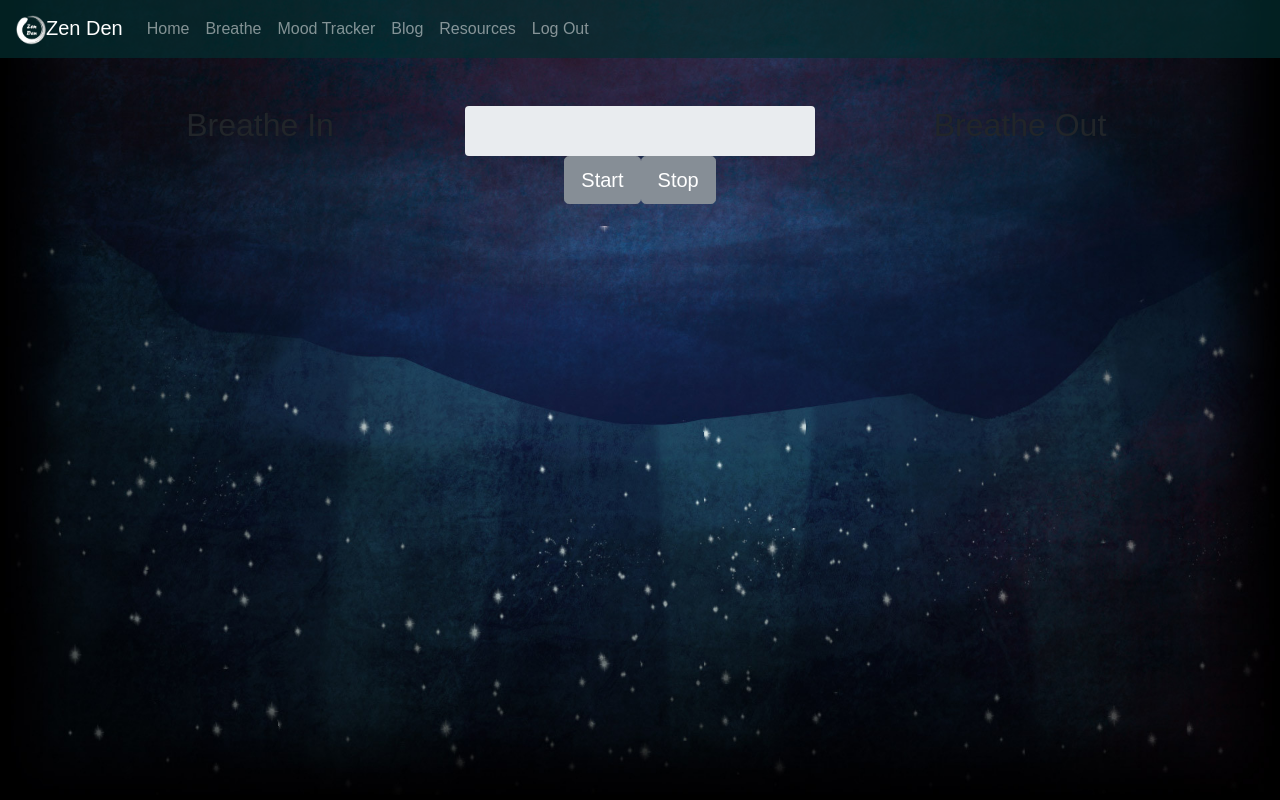
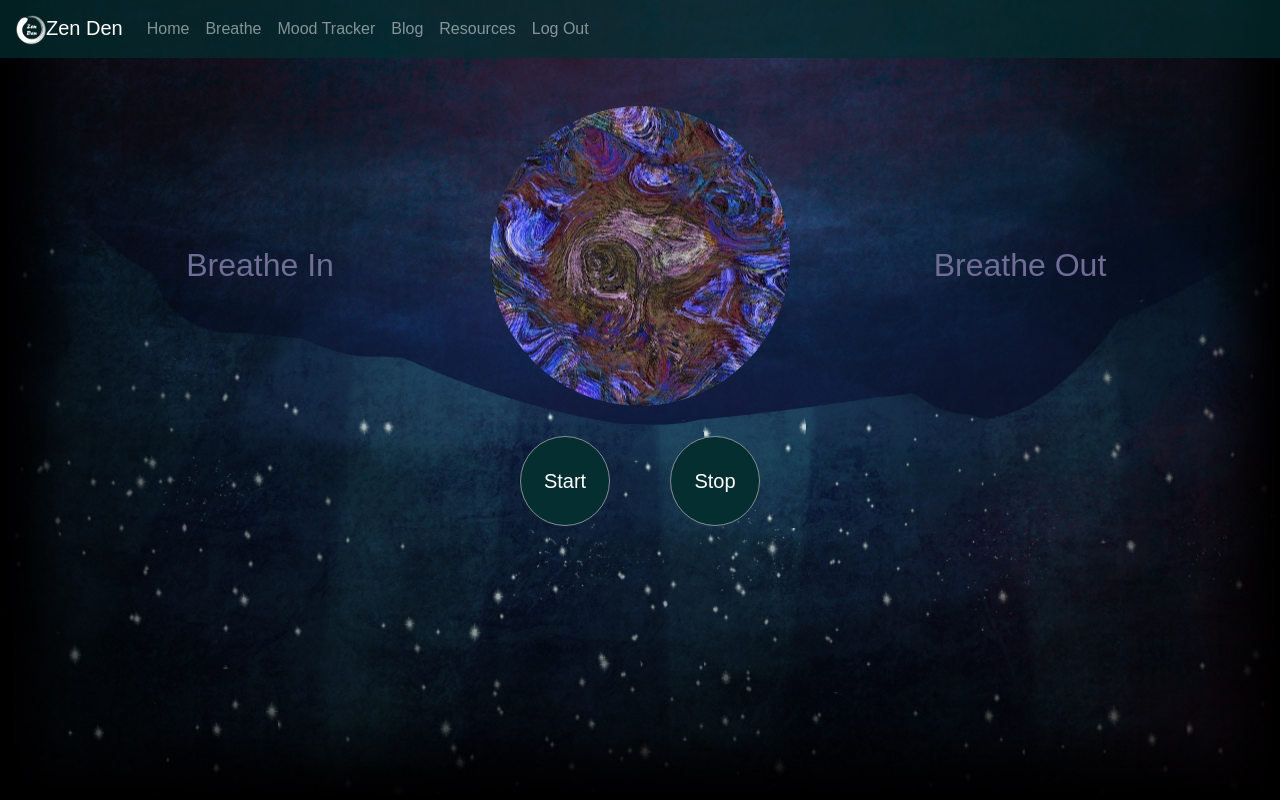
Before and after one commit to drdito/Zen-Den, a React (Create React App) app in the folder client/: page /breathe in a window 1280 px wide. Built offline with nearby package versions, Linux system fonts and the light colour scheme.

Commit message:
styled brathe page

```diff
--- a/client/src/components/Containers/Breathe/Breathe.js
+++ b/client/src/components/Containers/Breathe/Breathe.js
@@ -14,18 +14,22 @@ const animateBar = () => {
   let barFull = false;
   const interval = setInterval(function() {
       if (barFull === false){
-        current_progress += 1;
+        current_progress += .5;
         document.getElementById("breathIn").style.fontWeight = "bolder"
+        document.getElementById("breathIn").style.color = "white"
         document.getElementById("breathOut").style.fontWeight = "normal"
+        document.getElementById("breathOut").style.color = "#706e96"
 
         if (current_progress === 100) {
           barFull = true;
         }
       }
       else {
-        current_progress -= 1;
+        current_progress -= .5;
         document.getElementById("breathIn").style.fontWeight = "normal"
+        document.getElementById("breathIn").style.color = "#706e96"
         document.getElementById("breathOut").style.fontWeight = "bolder"
+        document.getElementById("breathOut").style.color = "white"
 
         if (current_progress === 0) {
           barFull = false;
@@ -52,23 +56,20 @@ const Breathe = () => (
     <Row>
       <Col size="lg-4">
         <h2 id="breathIn">Breathe In</h2>
-
       </Col>
       <Col size="lg-4">
-        <div className="progress">
-          <div className="progress-bar bg-success" id="dynamic"></div>
+        <div className="progDiv">
+          <div className="progress">
+              <div className="progress-bar progress-bar-custom" id="dynamic"></div>
+          </div>
         </div>
       </Col>
       <Col size="lg-4">
-
           <h2 id="breathOut">Breathe Out</h2>
-
       </Col>
     </Row>
     <Row>
-      <Col size="lg-4">
-      </Col>
-      <Col size="lg-4">
+      <Col size="lg-4 offset-lg-4">
         <div id="startStop">
         <button
           type="button"
@@ -86,8 +87,6 @@ const Breathe = () => (
         </button>
         </div>
       </Col>
-      <Col size="lg-4">
-      </Col>
     </Row>
   </Container>
   </div>
--- a/client/src/components/Containers/Breathe/breathe.css
+++ b/client/src/components/Containers/Breathe/breathe.css
@@ -4,7 +4,22 @@
 }
 
 .progress {
+  top: 50%;
   height: 50px;
+  background-color: rgba(4, 46, 48, .04);
+}
+
+.progress-bar-custom {
+  background-color: rgb(4, 46, 48);
+}
+.progDiv {
+  height: 300px;
+  width: 300px;
+  border-radius: 50%;
+  background-color: #706e96;
+  padding-top: 40%;
+  background: url(img/breatheBackground.jpg) no-repeat center;
+  margin: auto;
 }
 
 #dynamic {
@@ -14,12 +29,30 @@
 #breathIn {
  font-weight: normal;
  text-align: center;
+ color: #706e96;
+ padding-top: 40%;
 }
 #breathOut {
   font-weight: normal;
   text-align: center;
+  color: #706e96;
+  padding-top: 40%;
 }
 
 #startStop {
   text-align: center;
 }
+  .btn {
+  border-radius: 50%;
+  height: 90px;
+  width: 90px;
+}
+
+.btn-secondary {
+  margin: 30px;
+  background-color: rgb(4, 46, 48);
+}
+
+.btn-secondary:hover {
+  background-color: rgb(52, 101, 104);
+}
```
Also changed, not shown: client/src/components/Containers/Breathe/img/breatheBackground.jpg (added), client/src/components/Containers/Dashboard/img/ZenDenLogoTrans.png (deleted).
